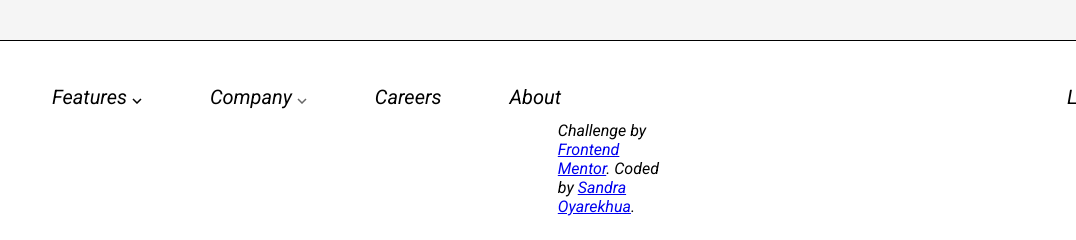
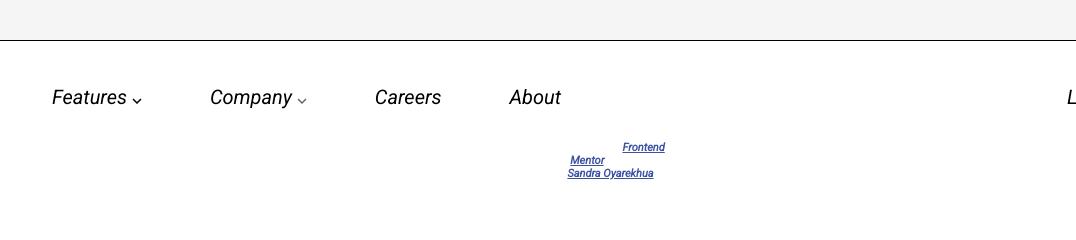
Before and after one commit to Sandee004/Drop-down-menu, a plain HTML site: page index.html in a window 1280 px wide. Shown: the top 240 px of the page, 204-1280 px from the left. Drawn offline with Linux system fonts and the light colour scheme.

Commit message:
Update style.css

```diff
--- a/style.css
+++ b/style.css
@@ -96,7 +96,7 @@
 .overlay .closebtn {
     position: absolute;
     top: -10;
-    right: 6;
+    left: 26;
     float: right;
     font-size: 12px;
 }
@@ -162,8 +162,16 @@
     border: 0.8px solid black;
     margin-top: 10px;
 }
-
-
+.attribution {
+    font-size: 11px;
+    text-align: center;
+    color: white;
+    font-weight: bold;
+    margin-top: 20px;
+}
+.attribution a {
+    color: hsl(228, 45%, 44%);
+}
 
 
 
@@ -300,4 +308,14 @@
     .foot {
         margin-right: 40px;
     }
+    .attribution {
+    font-size: 11px;
+    text-align: center;
+    color: white;
+    font-weight: bold;
+    margin-top: 20px;
 }
+.attribution a {
+    color: hsl(228, 45%, 44%);
+}
+}
```
